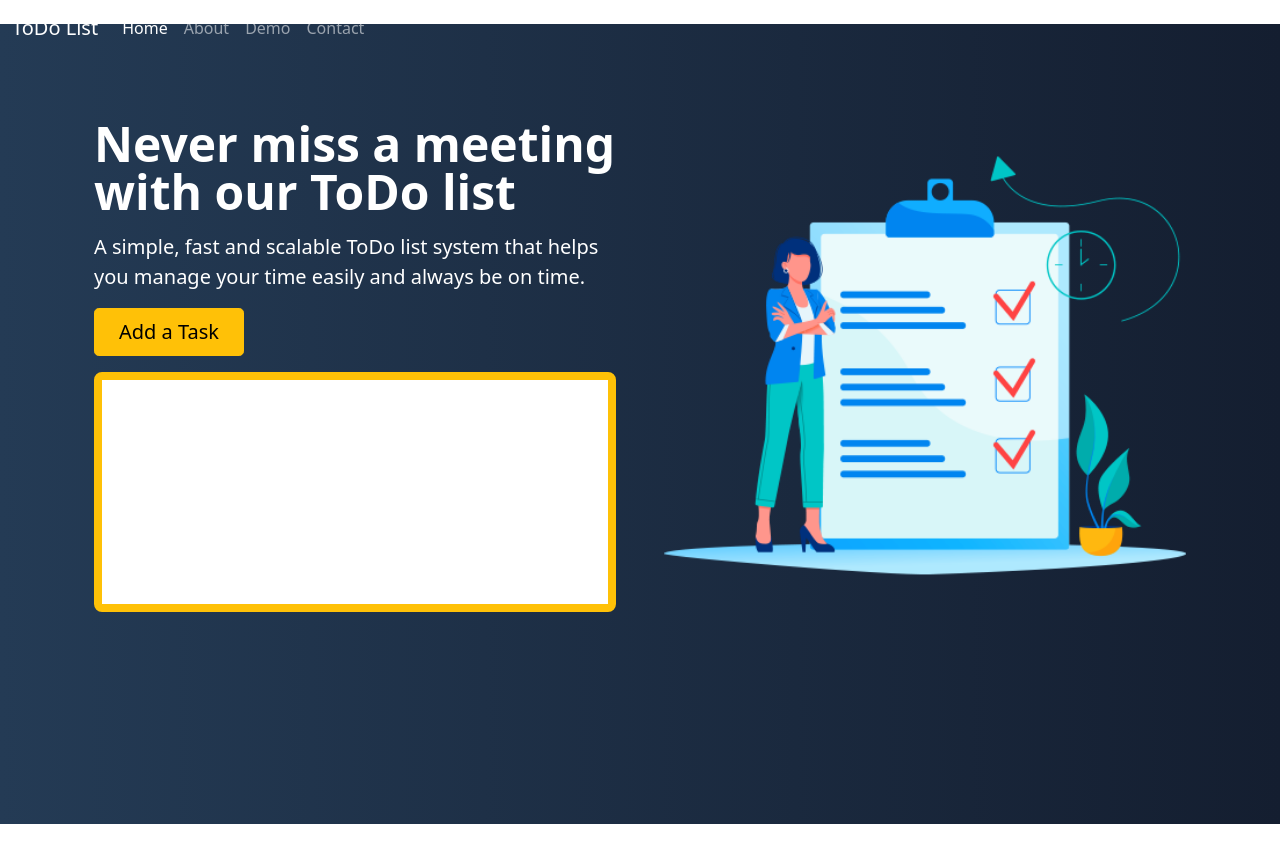
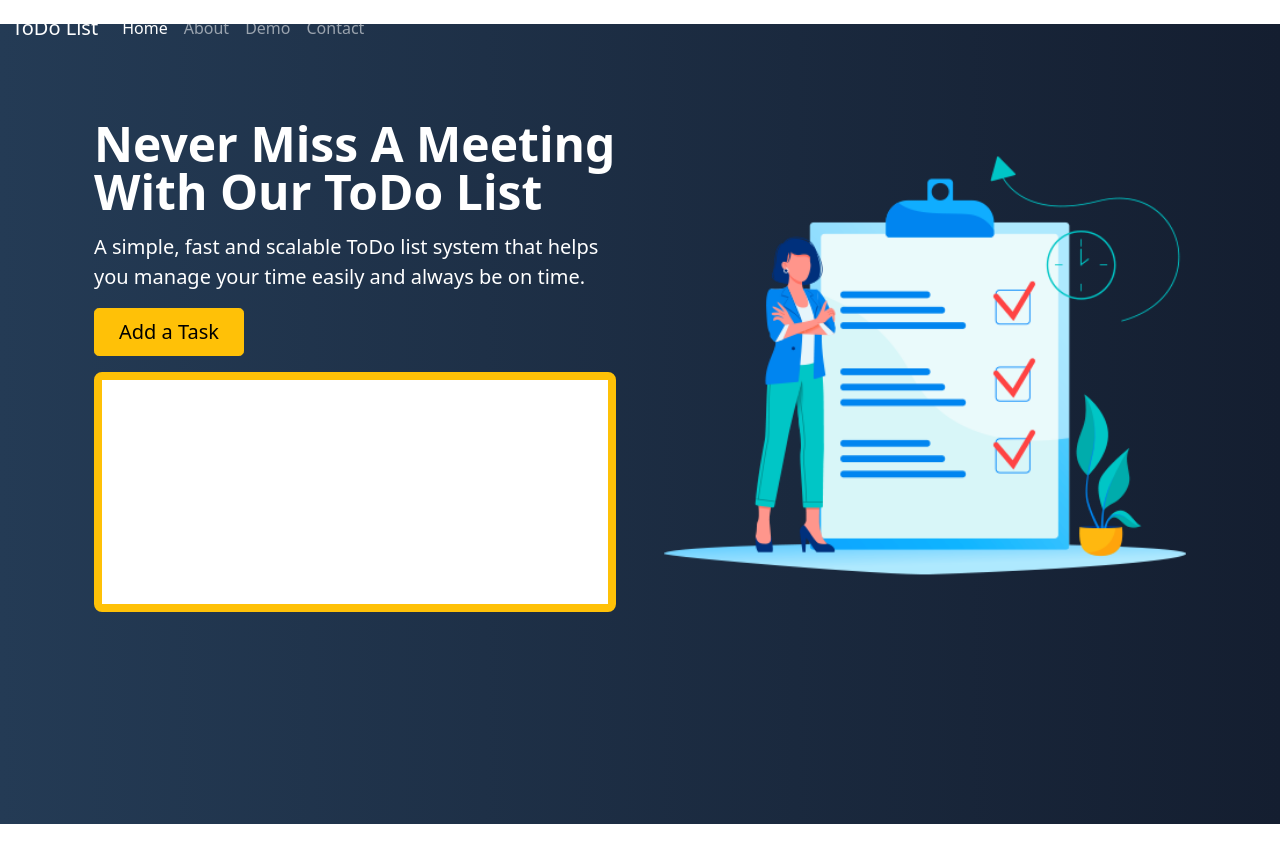
Before and after one commit to raymondcash20/FirstProject-at-Coder-Foundry, a plain HTML site: page index.html in a window 1280 px wide. Drawn offline with nearby package versions, Linux system fonts and the light colour scheme.

Commit message:
Update index.html
updated html

```diff
--- a/index.html
+++ b/index.html
@@ -49,7 +49,7 @@
                     <img src="/img/ToDoList.png" class="d-block mx-lg-auto img-fluid" alt="Bootstrap Themes" width="700" height="500" loading="lazy">
                 </div>
                 <div class="col-lg-6">
-                    <h1 class="display-5 fw-bold lh-1 mb-3">Never miss a meeting with our ToDo list</h1>
+                    <h1 class="display-5 fw-bold lh-1 mb-3">Never Miss A Meeting With Our ToDo List</h1>
                     <p class="lead">A simple, fast and scalable ToDo list system that helps you manage your time easily and always be on time.
                     </p>
                     <div class="d-grid gap-2 d-md-flex justify-content-md-start">
```
